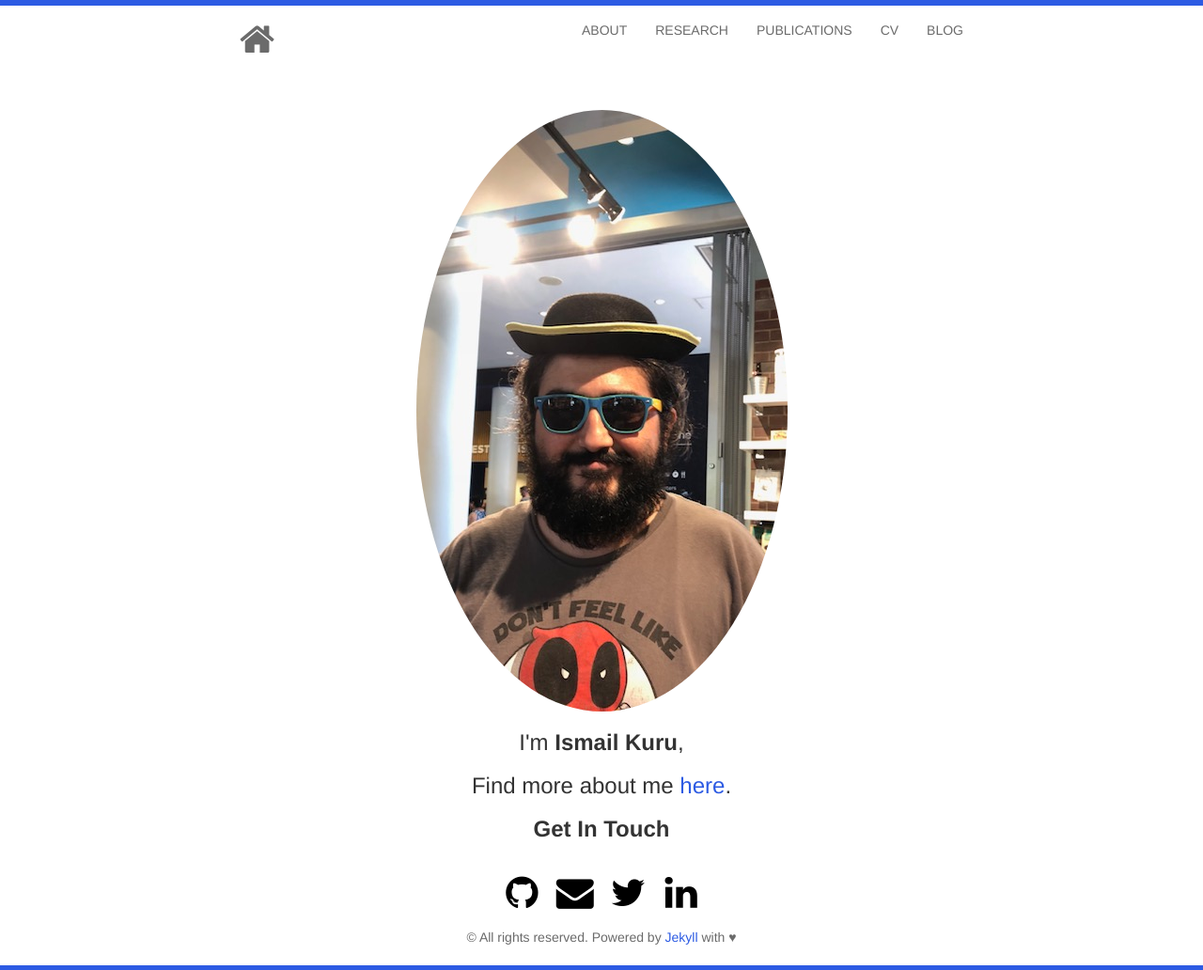
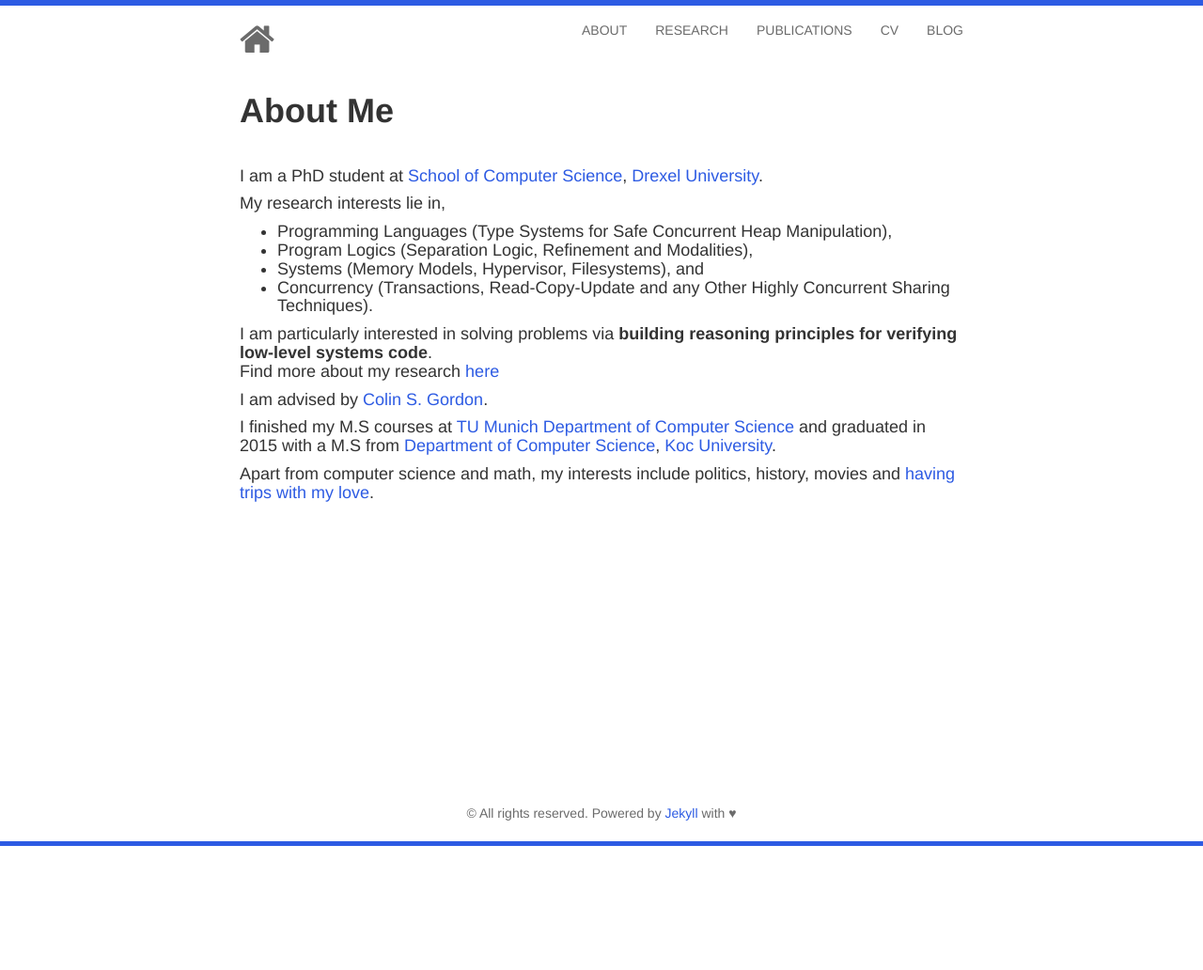
Before and after one commit to ismailkuru/deprecated.github.io, a Jekyll site: the page built from index.html, in a window 1280 px wide. Shown: the whole page at 94% size. Built offline with Jekyll 4.4.1, drawn with Linux system fonts in a browser that asks for light colours; nearby versions of some CDN libraries; after the commit the page ends 900 px from its top, so only the background shows below that.

Commit message:
Update index.html

```diff
--- a/index.html
+++ b/index.html
@@ -1,15 +1,41 @@
 ---
 layout: layout
+title: About
 ---
 
-<section id="home">
+<section id="about">
 	<div class="container">
-	  <div class="avatar">
-		<img class="img-circle" src="{{ site.url }}/static/img/{{ site.avatar }}" alt="Responsive image">
-	  </div>
-	  <h3> I'm <strong>{{ site.author }}</strong>, </h3>
-	  <h3> Find more about me <a href="{{ site.url }}/about/index.html">here</a>. </h3>
-	  <h3> <strong>Get In Touch</strong> </h3>
-	  {% include social.html %}
+		<div class="text-left">
+			<h1><strong>About Me</strong></h1>
+			&nbsp;&nbsp;
+			<h4>
+				<p align="left">
+				I am a PhD student at <a href="https://drexel.edu/cci/">School of Computer Science</a>, <a href="https://drexel.edu/cci/academics/computer-science-department/">Drexel University</a>.
+				</p>
+				<p align="justify">
+				My research interests lie in,<br>
+				<ul>
+					<li>Programming Languages (Type Systems for Safe Concurrent Heap Manipulation),</li>
+					<li>Program Logics (Separation Logic, Refinement and Modalities),</li>
+					<li>Systems (Memory Models, Hypervisor, Filesystems), and</li>
+					<li>Concurrency (Transactions, Read-Copy-Update and any Other Highly Concurrent Sharing Techniques).</li>
+				</ul>
+				</p>
+				<p align="left">
+				I am particularly interested in solving problems via <b>building reasoning principles for verifying low-level systems code</b>.<br>
+				Find more about my research <a href="{{ site.url}}/research/index.html">here</a>
+				</p>
+				<p align="left">
+				I am advised by <a href="https://www.cs.drexel.edu/~csgordon/">Colin S. Gordon</a>.<br>
+				</p>
+				<p align="left">
+				I finished my M.S courses at <a href="https://www.tum.de/en/">TU Munich</a> <a href="http://www.in.tum.de/en/for-prospective-students/masters-programs/computational-science-and-engineering/">Department of Computer Science</a> and graduated in 2015 with a M.S from <a href="https://www.ku.edu.tr/en/">Department of Computer Science</a>, <a href="https://eng.ku.edu.tr/en/academics/computer-engineering/">Koc University</a>.
+				</p>
+				<p align="left">
+				Apart from computer science and math, my interests include politics, history, movies and <a href="{{ site.url }}/static/img/trip.jpg">having trips with my love</a>.
+				</p>
+
+			</h4>
+		</div>
 	</div>
 </section>
```
